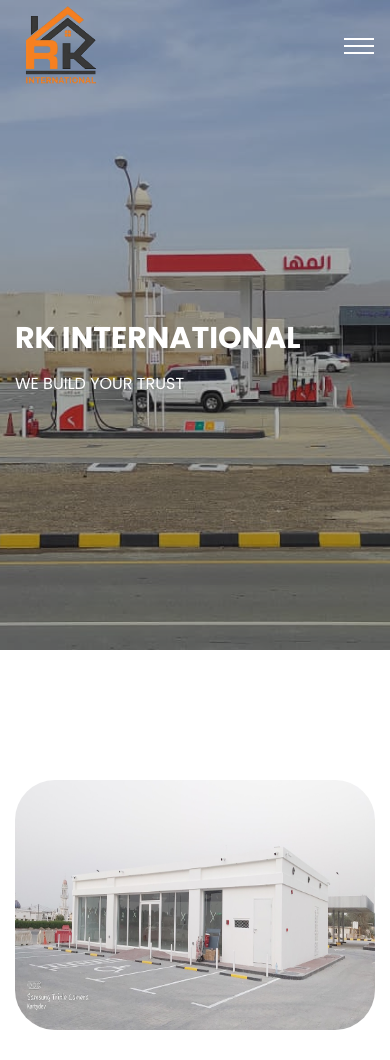
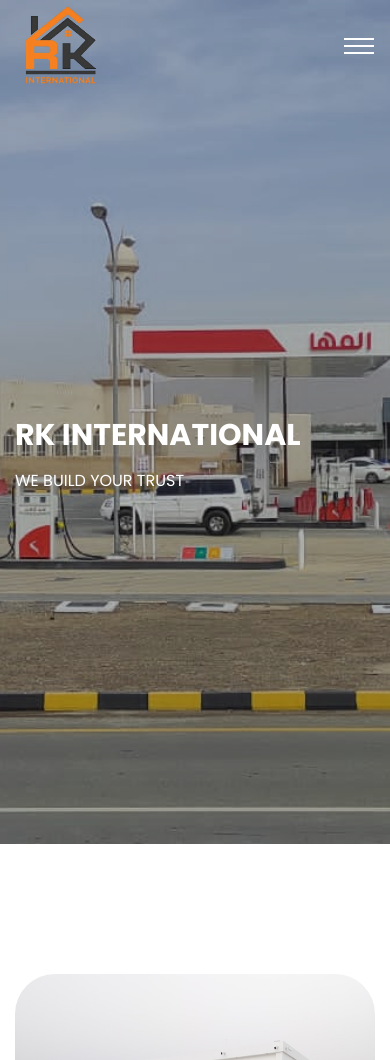
Before and after one commit to Vinith-Vj/RK-International-Django, a Django app: page / in a window 390 px wide. Shown: the top 1060 px of the page. Run offline with Django 5.2, Linux system fonts and the light colour scheme; data comes from the database, SQL or seed files in the repository; some libraries are stand-ins or nearby versions.

Commit message:
made landing page background image height to 100vh in smaller screens

```diff
--- a/static/css/style.css
+++ b/static/css/style.css
@@ -732,7 +732,7 @@ p {
      } }
   @media (max-width: 767px) {
     .single_slider {
-      height: 650px;
+      height: 100vh;
       /* border-bottom-left-radius: 80px; */
      } }
   .single_slider::before {
```
